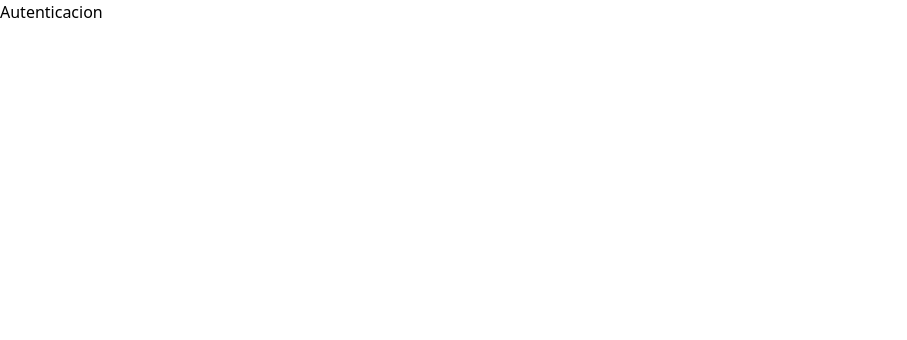
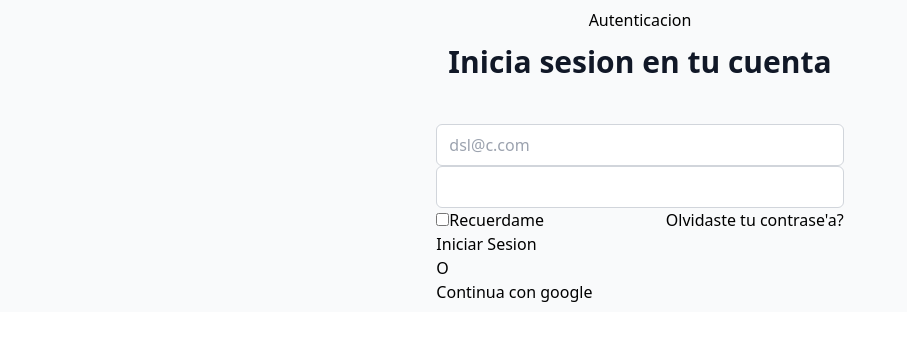
Before and after one commit to giselaroman/modulo-ventas, a React (Create React App) app: page /login in a window 1280 px wide. Shown: the top 340 px of the page, without its empty margins (0-907 px from the left). Built offline with nearby package versions, Linux system fonts and the light colour scheme.

Commit message:
edicion de login, botones y cuadros de registro

```diff
--- a/src/App.jsx
+++ b/src/App.jsx
@@ -1,3 +1,4 @@
+import React from 'react';
 import Index from 'pages/Index';
 import Login from 'pages/Login';
 import Registro from 'pages/Registro';
--- a/src/layout/AuthLayout.jsx
+++ b/src/layout/AuthLayout.jsx
@@ -1,9 +1,13 @@
 import React from 'react'
 
-const AuthLayout = () => {
+const AuthLayout = ({children}) => {
     return (
-        <div>
+        <div className='flex flex-col items-center justify-center bg-gray-50 py-2 px-4'>
             Autenticacion
+            <div classNamr=' flex w-full flex-col'>
+            {children}
+
+            </div>
         </div>
     )
 }
--- a/src/pages/Login.jsx
+++ b/src/pages/Login.jsx
@@ -3,13 +3,16 @@ import { Link } from 'react-router-dom';
 
 const Login = () => {
   return (
-        <div>
-            <h2>Inicia sesion en tu cuenta</h2>
-            <form>
-                <div>
-                    <input type='email' placeholder='dsl@c.com' required/>
-                    <input type='password' required/>
+    <div className='flex flex-col w-full justify-between'>
+      <h2 className='m-3 text-center text-3xl font-extrabold text-gray-900'>Inicia sesion en tu cuenta</h2>
+      <form className='mt-8 max-w-md'>
+        <div className='flex flex-col w-full justify-between'>
+          <input className='appearance-none px-3 py-2 border border-gray-300 text-gray-900 rounded-md focus:outline-none focus:ring-indigo-500'
+          type='email' placeholder='dsl@c.com' required/>
+          <input className='appearance-none px-3 py-2 border border-gray-300 text-gray-900 rounded-md focus:outline-none focus:ring-indigo-500'
+          type='password' required/>
         </div>
+        <div className='flex justify-between'>
           <div>
             <label htmlFor="Recuerdame">
               <input type='checkbox' name='Recuerdame'/>
@@ -21,17 +24,23 @@ const Login = () => {
               Olvidaste tu contrase'a?
             </Link>
             </div>
+          </div>
         <div>
           <Link htmlFor='/admin'>
             <button type='submit'>
               Iniciar Sesion
             </button>
           </Link>
-
+        </div>
+        <div> O </div>
+        <div>
+          <button>
+            Continua con google
+          </button>
         </div>
       </form>
     </div>
-    )
-}
+  );
+};
 
 export default Login;
```
Lines whose indentation alone changed are shown as unchanged.
